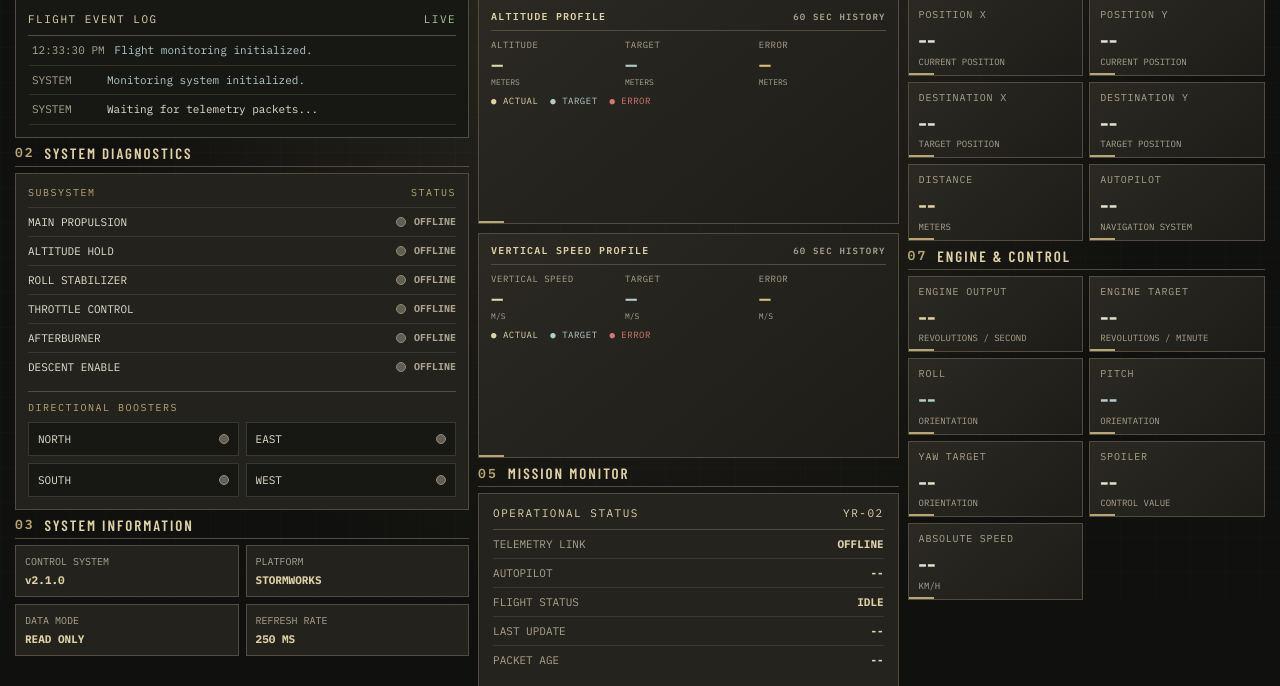
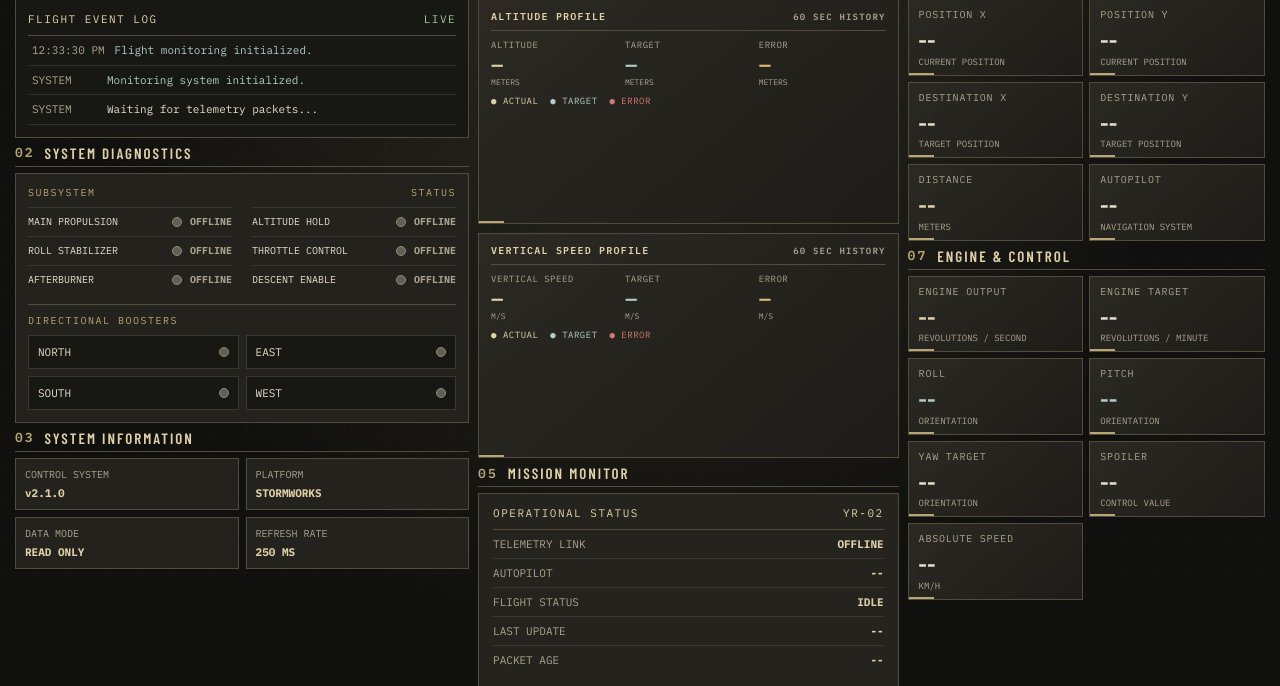
Before and after one commit to IsmailOzkan98/Stormworks-OAi-Mizushima-YR-02-System, a Flask app: page / in a window 1280 px wide. Shown: the part 198-884 px from the top of the page. Run offline with Flask 3, Linux system fonts and the light colour scheme; some web fonts are replaced.

Commit message:
added double grid for sys diag

```diff
--- a/Server/static/style.css
+++ b/Server/static/style.css
@@ -359,6 +359,23 @@ h1 span {
 }
 
 /* DIAGNOSTICS */
+
+/* DIAGNOSTIC GRID */
+
+.diagnostic-grid {
+    display: grid;
+    grid-template-columns: repeat(2, minmax(0, 1fr));
+    column-gap: 20px;
+}
+
+.diagnostic-grid .diagnostic-row {
+    min-width: 0;
+    gap: 5px;
+}
+
+.diagnostic-grid .diagnostic-row > span:first-child {
+    font-size: 10px;
+}
 
 .diagnostics-panel {
     padding: 12px;
--- a/Server/templates/index.html
+++ b/Server/templates/index.html
@@ -131,6 +131,8 @@
                     <span>STATUS</span>
                 </div>
 
+                <div class="diagnostic-grid">
+
                     <div class="diagnostic-row">
                         <span>MAIN PROPULSION</span>
                         <span class="diagnostic-status">
@@ -177,6 +179,8 @@
                             <i class="indicator" id="descent"></i>
                             <b id="descentStatus">OFFLINE</b>
                         </span>
+                    </div>
+
                 </div>
 
                 <div class="diagnostic-separator">DIRECTIONAL BOOSTERS</div>
```
Lines whose indentation alone changed are shown as unchanged.
